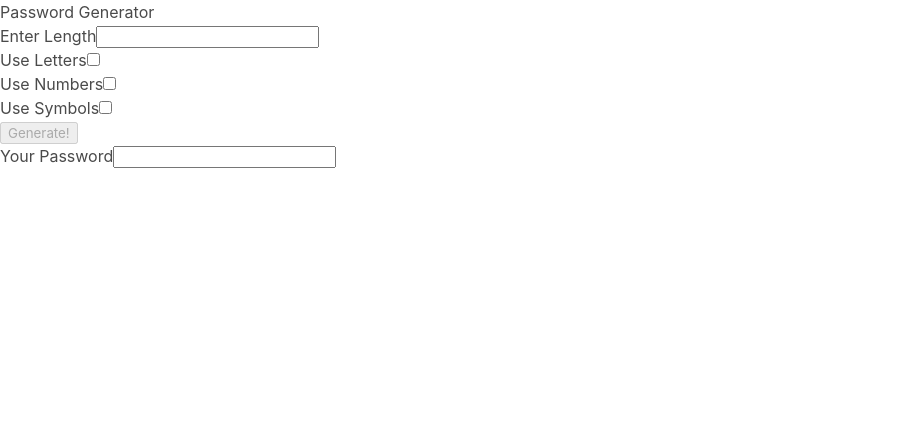
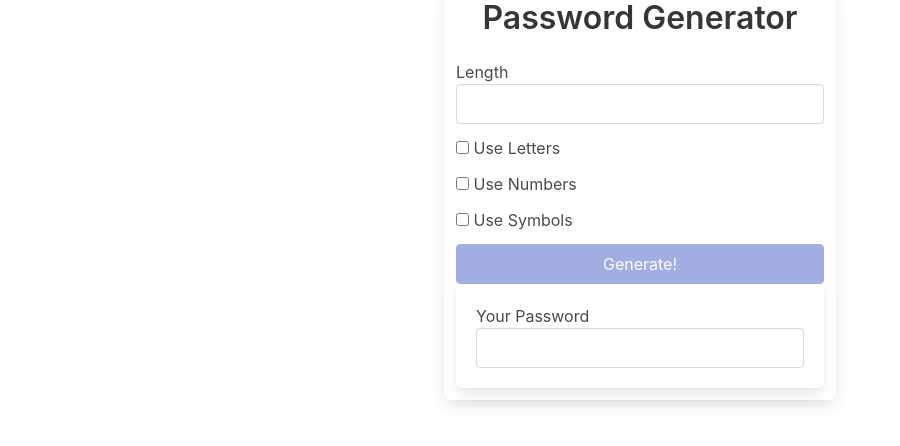
Before and after one commit to mohak92/password-generator, an Angular app: page / in a window 1280 px wide. Shown: the top 446 px of the page, without its empty margins (0-900 px from the left). Built offline with nearby package versions, Linux system fonts and the light colour scheme.

Commit message:
style component update template

```diff
--- a/src/app/app.component.html
+++ b/src/app/app.component.html
@@ -1,35 +1,50 @@
-<h1>Password Generator</h1>
+<div class="container">
+  <div class="columns is-centered">
+    <div class="box column is-one-third">
+      <h1 class="title has-text-centered">Password Generator</h1>
 
-<div>
-  <label>Enter Length</label>
-  <input (input)="onChangeLength($event.target.value)"/>
+      <div class="field">
+        <label>Length</label>
+        <input class="input" (input)="onChangeLength($event.target.value)" />
       </div>
 
-<div>
-  <label>Use Letters</label>
-  <input (change)="onChangeUseLetters()" type="checkbox">
+      <div class="field">
+        <div class="control">
+          <label class="checkbox">
+            <input (change)="onChangeUseLetters()" type="checkbox" />
+            Use Letters
+          </label>
+        </div>
       </div>
 
-<div>
-  <label>Use Numbers</label>
-  <input (change)="onChangeUseNumbers()" type="checkbox">
+      <div class="field">
+        <div class="control">
+          <label class="checkbox">
+            <input (change)="onChangeUseNumbers()" type="checkbox" />
+            Use Numbers
+          </label>
+        </div>
       </div>
 
-<div>
-  <label>Use Symbols</label>
-  <input (change)="onChangeUseSymbols()" type="checkbox">
+      <div class="field">
+        <div class="control">
+          <label class="checkbox">
+            <input (change)="onChangeUseSymbols()" type="checkbox" />
+            Use Symbols
+          </label>
+        </div>
       </div>
 
-<div>
-  <button
-    [disabled]="!(length && (includeLetters || includeNumbers || includeSymbols))"
-    (click)="onButtonClick()"
-  >
+      <button [disabled]="
+          !(length && (includeLetters || includeSymbols || includeNumbers))
+        " (click)="onButtonClick()" class="button is-link is-fullwidth">
         Generate!
       </button>
+
+      <div class="box">
+        <label>Your Password</label>
+        <input class="input" [value]="password" />
       </div>
-
-<div>
-  <label>Your Password</label>
-  <input [value]="password"/>
     </div>
+  </div>
+</div>
```
Lines whose indentation alone changed are shown as unchanged.
